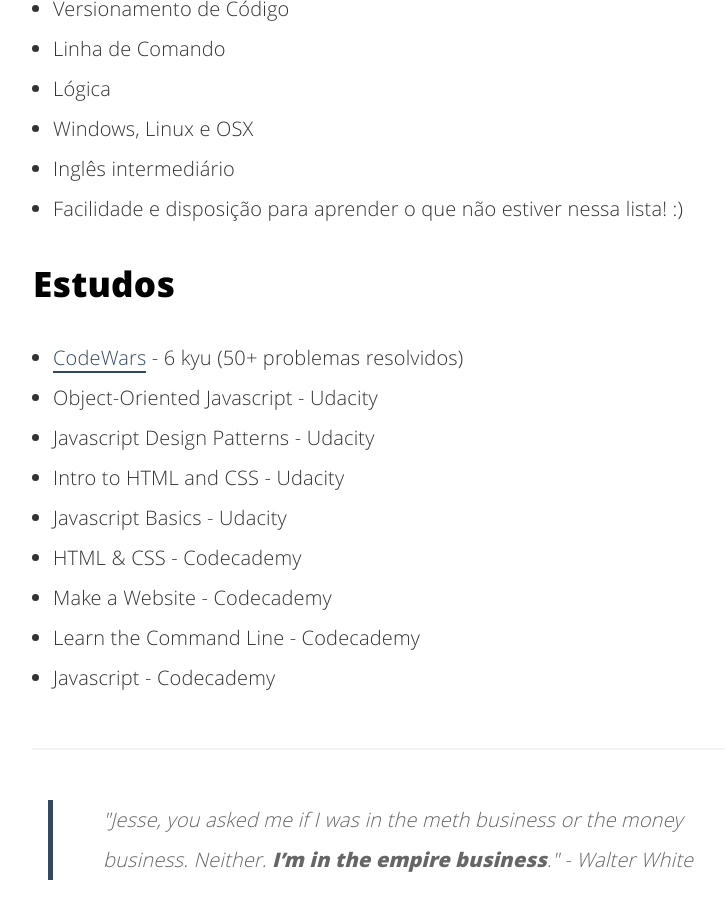
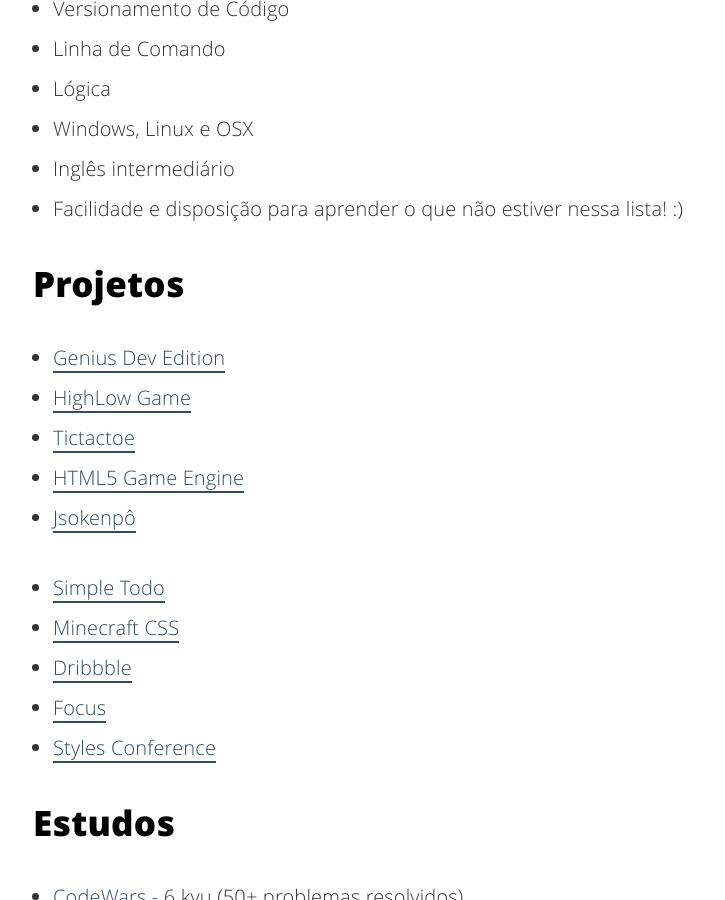
Before and after one commit to cauequeiroz/cauequeiroz.github.io, a Jekyll site: the page built from about.html, in a window 1280 px wide and 900 px high, scrolled down 2349 px. Shown: the whole window, without its empty margins (227-952 px from the left). Built offline with Jekyll 4.4.1, drawn with Linux system fonts in a browser that asks for light colours.

Commit message:
Add project list to about page

```diff
--- a/about.html
+++ b/about.html
@@ -38,6 +38,23 @@
     <li>Facilidade e disposição para aprender o que não estiver nessa lista! :)</li>
 </ul>
 
+<h2>Projetos</h2>
+<ul class="skill-list">
+    <li><a href="https://github.com/cauequeiroz/genius-dev-edition">Genius Dev Edition</a></li>
+    <li><a href="https://github.com/cauequeiroz/highlow">HighLow Game</a></li>
+    <li><a href="https://github.com/cauequeiroz/tictactoe">Tictactoe</a></li>
+    <li><a href="https://github.com/cauequeiroz/game-engine">HTML5 Game Engine</a></li>
+    <li><a href="https://github.com/cauequeiroz/jsokenpo">Jsokenpô</a></li>
+</ul>
+
+<ul class="skill-list">
+    <li><a href="https://github.com/cauequeiroz/simpletodo">Simple Todo</a></li>
+    <li><a href="https://github.com/cauequeiroz/minecraft-css">Minecraft CSS</a></li>
+    <li><a href="https://github.com/cauequeiroz/dribbble">Dribbble</a></li>
+    <li><a href="https://github.com/cauequeiroz/focus">Focus</a></li>
+    <li><a href="https://github.com/cauequeiroz/styles-conference">Styles Conference</a></li>
+</ul>
+
 <h2>Estudos</h2>
 
 <ul>
```
